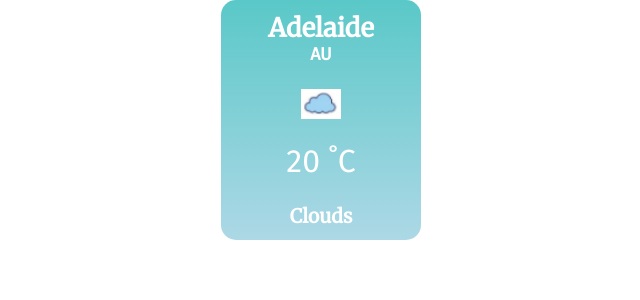
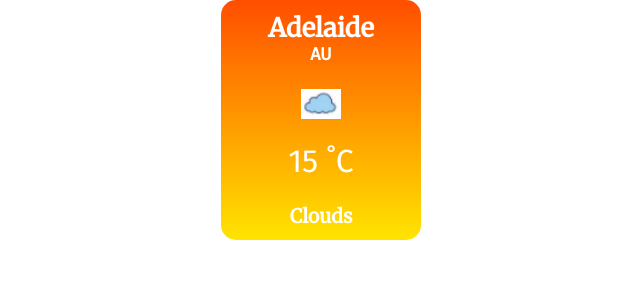
Before and after one commit to meliyahu/react_weather_app, a React (Create React App) app: page / in a window 1280 px wide. Shown: the top 300 px of the page, without its empty margins (319-959 px from the left). Built offline with nearby package versions, Linux system fonts and the light colour scheme.

Commit message:
Feat: temp color logic

```diff
--- a/src/App.css
+++ b/src/App.css
@@ -4,17 +4,3 @@
   margin: 0 auto;
   color: white;
 }
-
-.temp {
-  font-family: "Fira Sans", sans-serif;
-  font-size: 2rem;
-  font-weight: 200;
-}
-.condition {
-  font-family: "Merriweather", sans-serif;
-  font-size: 1.2rem;
-  /* font-weight: 200; */
-}
-.icon {
-  width: 20%;
-}
--- /dev/null
+++ b/src/components/WeatherCard/Condition.js
@@ -0,0 +1,22 @@
+import React from "react";
+import styled from "@emotion/styled";
+
+const Condition = (props) => {
+  const Temperature = styled.h1`
+    font-family: "Fira Sans", sans-serif;
+    font-size: 2rem;
+    font-weight: 200;
+  `;
+  const WeatherCond = styled.h3`
+    font-family: "Merriweather", sans-serif;
+    font-size: 1.2rem;
+  `;
+  return (
+    <>
+      <Temperature>{props.temp} ˚C</Temperature>
+      <WeatherCond>Clouds</WeatherCond>
+    </>
+  );
+};
+
+export default Condition;
--- /dev/null
+++ b/src/components/WeatherCard/Icon.js
@@ -0,0 +1,15 @@
+import React from "react";
+import styled from "@emotion/styled";
+
+const Icon = (props) => {
+  const Image = styled.img`
+    width: 20%;
+  `;
+  return (
+    <>
+      <Image className="icon" src="./images/cloudy.png" alt="Weather Icon" />
+    </>
+  );
+};
+
+export default Icon;
--- a/src/components/WeatherCard/Location.js
+++ b/src/components/WeatherCard/Location.js
@@ -5,6 +5,7 @@ const Container = styled.div`
   text-align: center;
 `;
 
+const Location = (props) => {
   const City = styled.h1`
     font-family: "Merriweather", sans-serif;
     font-size: 1.6rem;
@@ -16,7 +17,6 @@ const Country = styled.h3`
 
   const theCity = "Adelaide";
 
-const Location = (props) => {
   return (
     <Container>
       <City>{theCity}</City>
--- a/src/components/WeatherCard/component.js
+++ b/src/components/WeatherCard/component.js
@@ -1,12 +1,20 @@
 import React from "react";
 import styled from "@emotion/styled";
 import Location from "./Location";
+import Icon from "./Icon";
+import Condition from "./Condition";
 
 const WeatherCard = (props) => {
-  const red = 90;
+  let temp = 15;
+  let highColor = (1 - (temp - 12) / 28) * 255;
+  let lowColor = highColor - 150;
   const Card = styled.div`
     margin: 0 auto;
-    background: linear-gradient(to bottom, rgba(${red}, 200, 200), lightblue);
+    background: linear-gradient(
+      to top,
+      rgba(255, ${highColor}, 0),
+      rgb(255, ${lowColor}, 0)
+    );
     width: 200px;
     height: 240px;
     display: flex;
@@ -15,12 +23,12 @@ const WeatherCard = (props) => {
     align-items: center;
     border-radius: 15px;
   `;
+
   return (
     <Card>
       <Location />
-      <img className="icon" src="./images/cloudy.png" alt="Weather Icon" />
-      <h1 className="temp">20 ˚C</h1>
-      <h3 className="condition">Clouds</h3>
+      <Icon />
+      <Condition temp={temp} />
     </Card>
   );
 };
```
Lines whose indentation alone changed are shown as unchanged.
